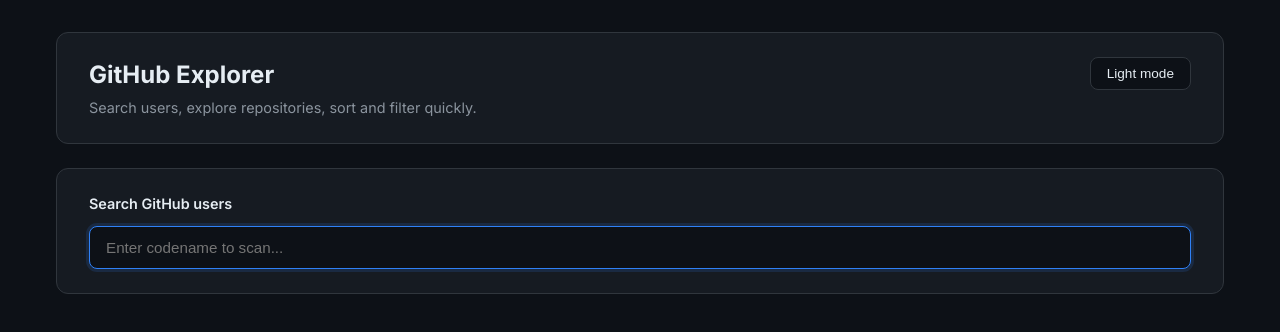
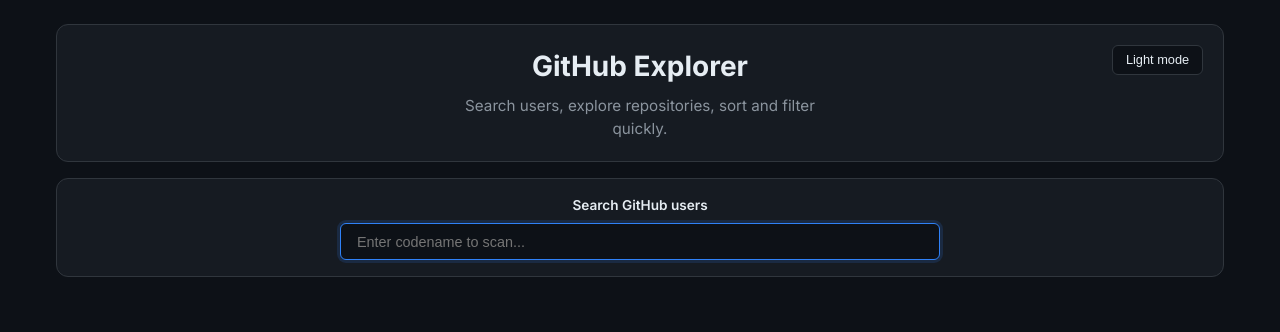
Before and after one commit to Neha-Sharmaaa/GitHub_Explorer, a React (Vite) app: page / in a window 1280 px wide. Shown: the top 332 px of the page. Built offline with nearby package versions, Linux system fonts and the light colour scheme.

Commit message:
refactor: redesign layout with centered header, compact spacing, and streamlined component styling

```diff
--- a/src/index.css
+++ b/src/index.css
@@ -39,41 +39,47 @@
 .main-wrapper {
   max-width: 1200px;
   margin: 0 auto;
-  padding: 2rem 1rem;
+  padding: 1.5rem 1rem; /* Reduced padding */
 }
 
 /* =======================================
-   Header Section
+   Centered Header & Search
    ======================================= */
 .header-box {
   background-color: var(--panel-bg);
   border: 1px solid var(--border-color);
   border-radius: var(--radius-md);
-  padding: 1.5rem 2rem;
-  margin-bottom: 1.5rem;
+  padding: 1.25rem; /* Reduced padding */
+  margin-bottom: 1rem; /* Reduced margin */
   display: flex;
-  justify-content: space-between;
-  align-items: flex-start;
+  flex-direction: column; /* Stack vertically for centering */
+  align-items: center;
+  text-align: center;
+  position: relative;
 }
 
 .header-title-group h1 {
-  font-size: 1.5rem;
+  font-size: 1.75rem; /* Slightly larger for emphasis */
   font-weight: 700;
-  margin-bottom: 0.25rem;
+  margin-bottom: 0.5rem;
 }
 
 .header-title-group p {
   color: var(--text-secondary);
-  font-size: 0.9rem;
+  font-size: 0.95rem;
+  max-width: 400px;
 }
 
 .theme-btn {
+  position: absolute;
+  top: 1.25rem;
+  right: 1.25rem;
   background-color: var(--bg-color);
   border: 1px solid var(--border-color);
   color: var(--text-primary);
-  padding: 0.5rem 1rem;
-  border-radius: 8px;
-  font-size: 0.85rem;
+  padding: 0.4rem 0.8rem;
+  border-radius: 6px;
+  font-size: 0.8rem;
   cursor: pointer;
   transition: var(--transition);
 }
@@ -89,19 +95,23 @@
   background-color: var(--panel-bg);
   border: 1px solid var(--border-color);
   border-radius: var(--radius-md);
-  padding: 1.5rem 2rem;
-  margin-bottom: 2rem;
+  padding: 1rem 2rem; /* Reduced padding */
+  margin-bottom: 1.5rem; /* Reduced margin */
+  width: 100%;
 }
 
 .search-label {
   display: block;
   font-weight: 600;
-  font-size: 0.9rem;
-  margin-bottom: 0.75rem;
+  font-size: 0.85rem;
+  margin-bottom: 0.5rem;
+  text-align: center; /* Center label */
 }
 
 .search-input-wrapper {
   position: relative;
+  max-width: 600px; /* Limit input width */
+  margin: 0 auto; /* Center input */
 }
 
 .search-field {
@@ -109,9 +119,9 @@
   background-color: var(--bg-color);
   border: 1px solid var(--border-color);
   color: var(--text-primary);
-  padding: 0.75rem 1rem;
-  border-radius: 8px;
-  font-size: 0.95rem;
+  padding: 0.6rem 1rem;
+  border-radius: 6px;
+  font-size: 0.9rem;
   outline: none;
   transition: border-color var(--transition), box-shadow var(--transition);
 }
@@ -125,14 +135,15 @@
    Users Grid
    ======================================= */
 .users-container h2 {
-  font-size: 1.25rem;
-  margin-bottom: 1.5rem;
+  font-size: 1.1rem;
+  margin-bottom: 1rem;
+  text-align: center;
 }
 
 .users-grid {
   display: grid;
   grid-template-columns: repeat(1, 1fr);
-  gap: 1rem;
+  gap: 0.75rem; /* Reduced gap */
 }
 
 @media (min-width: 640px) {
@@ -146,50 +157,43 @@
 .user-card {
   background-color: var(--panel-bg);
   border: 1px solid var(--border-color);
-  border-radius: var(--radius-md);
-  padding: 1rem;
+  border-radius: 8px; /* Slightly sharper */
+  padding: 0.75rem 1rem;
   display: flex;
   align-items: center;
-  gap: 1rem;
+  gap: 0.75rem;
   cursor: pointer;
   transition: var(--transition);
 }
 
 .user-card:hover {
   background-color: var(--card-hover-bg);
-  border-color: var(--text-secondary);
 }
 
 .user-card.active {
   border-color: var(--accent-color);
-  border-width: 2px;
-  /* Adjust padding to prevent jump when border-width increases */
-  padding: calc(1rem - 1px);
+  box-shadow: 0 0 0 1px var(--accent-color);
 }
 
 .user-avatar {
-  width: 48px;
-  height: 48px;
+  width: 36px;
+  height: 36px;
   border-radius: 50%;
   object-fit: cover;
-  background-color: var(--bg-color);
 }
 
 .user-name {
   font-weight: 600;
-  font-size: 1rem;
-  white-space: nowrap;
-  overflow: hidden;
-  text-overflow: ellipsis;
+  font-size: 0.95rem;
 }
 
 /* =======================================
    Repositories Section
    ======================================= */
 .repos-section {
-  margin-top: 3rem;
-  opacity: 0;
-  animation: fadeIn 0.4s forwards;
+  margin-top: 2rem;
+  padding-top: 2rem;
+  border-top: 1px solid var(--border-color);
 }
 
 .repos-header {
@@ -213,13 +217,8 @@
   background-color: var(--panel-bg);
   border: 1px solid var(--border-color);
   border-radius: var(--radius-md);
-  padding: 1.5rem;
+  padding: 1.25rem;
   transition: var(--transition);
-}
-
-.repo-card:hover {
-  border-color: var(--accent-color);
-  box-shadow: 0 4px 12px rgba(0,0,0,0.2);
 }
 
 .repo-badge {
@@ -227,76 +226,31 @@
   background-color: var(--bg-color);
   border: 1px solid var(--border-color);
   color: var(--accent-color);
-  font-size: 0.75rem;
+  font-size: 0.7rem;
   font-weight: 600;
-  padding: 0.25rem 0.75rem;
-  border-radius: 2rem;
-  margin-bottom: 0.75rem;
+  padding: 0.2rem 0.6rem;
+  border-radius: 1rem;
+  margin-bottom: 0.5rem;
 }
 
 .repo-link {
   display: block;
-  font-size: 1.15rem;
-  font-weight: 700;
+  font-size: 1.05rem;
+  font-weight: 600;
   color: var(--text-primary);
   text-decoration: none;
-  margin-bottom: 0.5rem;
-}
-
-.repo-link:hover {
-  color: var(--accent-color);
+  margin-bottom: 0.25rem;
 }
 
 .repo-description {
   color: var(--text-secondary);
-  font-size: 0.875rem;
-  margin-bottom: 1.5rem;
-  display: -webkit-box;
-  -webkit-line-clamp: 2;
-  -webkit-box-orient: vertical;
-  overflow: hidden;
+  font-size: 0.85rem;
+  margin-bottom: 1rem;
+  min-height: 2.5rem;
 }
 
 .repo-footer {
   display: flex;
-  gap: 1.5rem;
-  color: var(--text-secondary);
-  font-size: 0.8rem;
+  gap: 1.25rem;
+  font-size: 0.75rem;
 }
-
-.footer-item {
-  display: flex;
-  align-items: center;
-  gap: 0.35rem;
-}
-
-/* =======================================
-   Utilities
-   ======================================= */
-.fade-in {
-  animation: fadeIn 0.4s forwards;
-}
-
-@keyframes fadeIn {
-  from { opacity: 0; transform: translateY(10px); }
-  to { opacity: 1; transform: translateY(0); }
-}
-
-.spinner-wrap {
-  display: flex;
-  justify-content: center;
-  padding: 3rem;
-}
-
-.loading-spinner {
-  width: 32px;
-  height: 32px;
-  border: 3px solid var(--border-color);
-  border-top-color: var(--accent-color);
-  border-radius: 50%;
-  animation: spin 0.8s linear infinite;
-}
-
-@keyframes spin {
-  to { transform: rotate(360deg); }
-}
```
